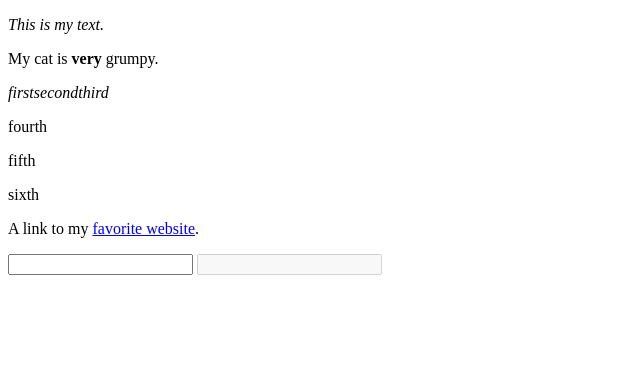
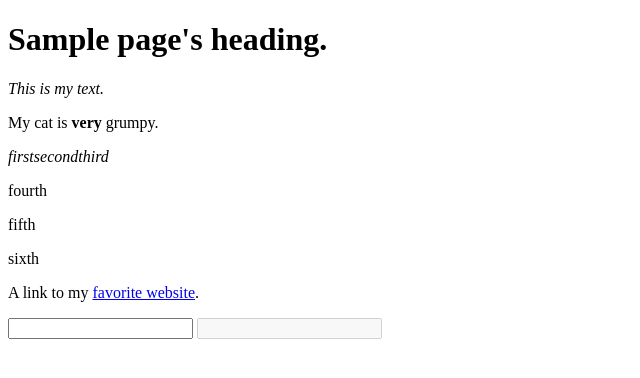
Before and after one commit to leo-joseph/leo-joseph.github.io, a plain HTML site: page index.html in a window 1280 px wide. Shown: the whole page, without its empty margins (0-640 px from the left). Drawn offline with Linux system fonts and the light colour scheme.

Commit message:
Update index.html

```diff
--- a/index.html
+++ b/index.html
@@ -2,8 +2,10 @@
 <html lang="en">
 <head>
 <meta charset="UTF-8">
+<title>Test page</title>
 </head>
 <body>
+<h1>Sample page's heading.</h1>
 <p><em>This is my text.</em></p>
 <p>My cat is <strong>very</strong> grumpy.</p>
 <em>first</em><em>second</em><em>third</em>
```
